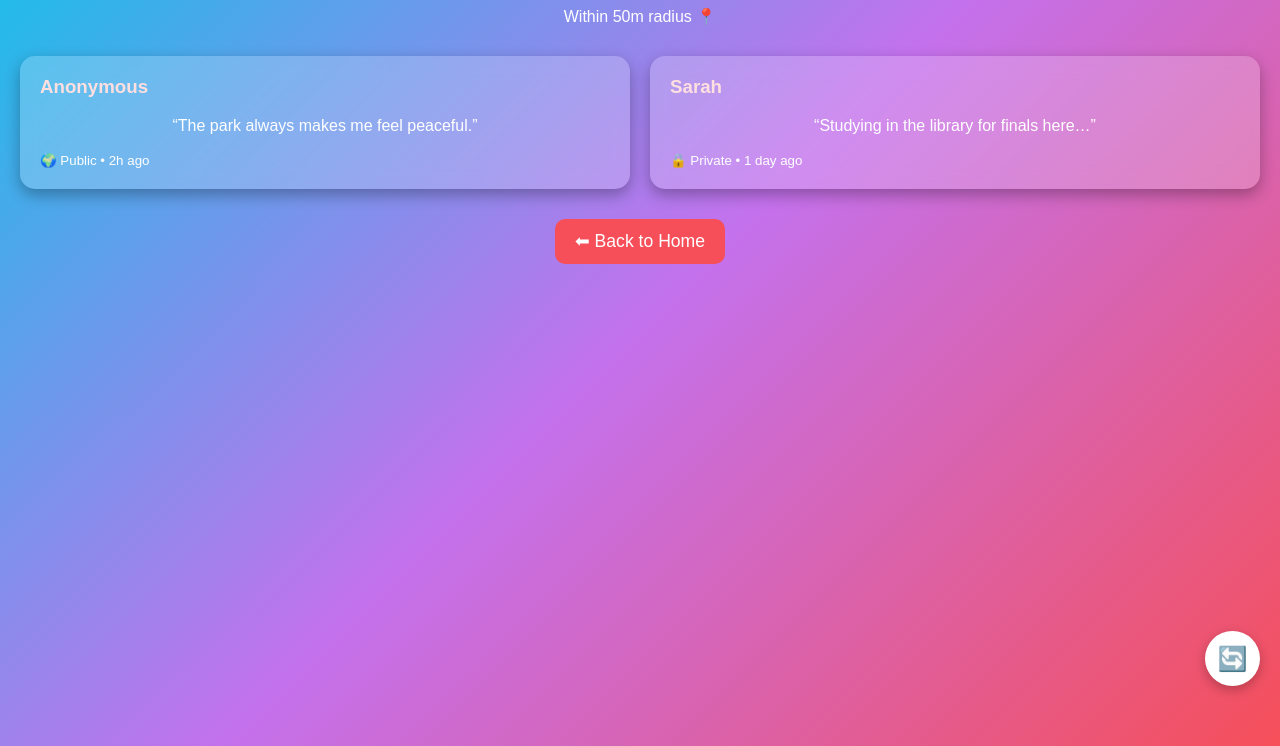
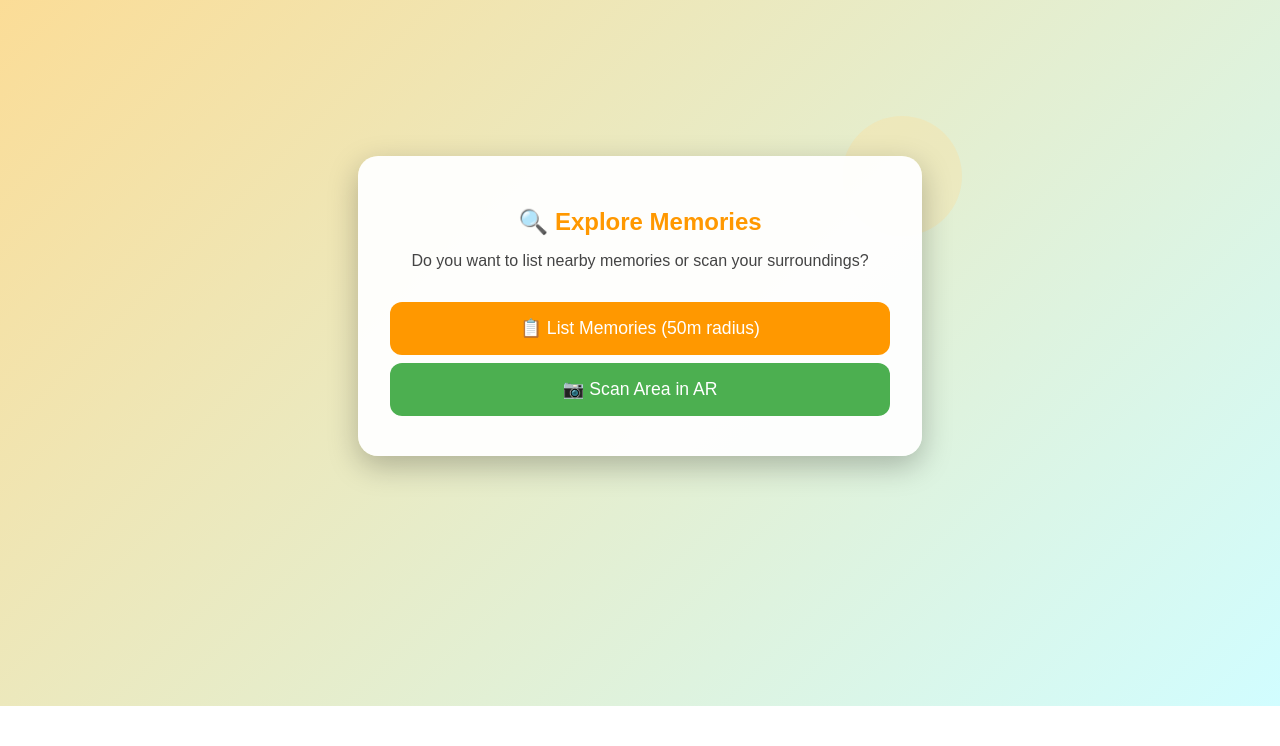
Before and after one commit to nrnjn-006/niranjan, a plain HTML site: page memoria/see-memories.html in a window 1280 px wide. Shown: the part 94-840 px from the top of the page. After the commit the page ends 800 px from the top, so only its background shows below. Drawn offline with Linux system fonts and the light colour scheme.

Commit message:
Update see-memories.html

```diff
--- a/memoria/see-memories.html
+++ b/memoria/see-memories.html
@@ -3,79 +3,70 @@
 <head>
   <meta charset="UTF-8">
   <meta name="viewport" content="width=device-width, initial-scale=1.0">
-  <title>See Memories | Memoria</title>
+  <title>See Memories</title>
   <style>
     body {
       margin: 0;
       font-family: 'Poppins', sans-serif;
-      background: linear-gradient(135deg, #12c2e9, #c471ed, #f64f59);
-      min-height: 100vh;
-      padding: 20px;
-      color: #fff;
+      background: linear-gradient(135deg, #fddb92, #d1fdff);
+      height: 100vh;
+      display: flex;
+      justify-content: center;
+      align-items: center;
     }
-    h1, p { text-align: center; }
-    .memories {
-      display: grid;
-      grid-template-columns: repeat(auto-fit, minmax(280px, 1fr));
-      gap: 20px;
-      margin-top: 30px;
+    .choice-container {
+      background: rgba(255,255,255,0.95);
+      border-radius: 20px;
+      padding: 2rem;
+      width: 90%;
+      max-width: 500px;
+      text-align: center;
+      box-shadow: 0 10px 30px rgba(0,0,0,0.25);
+      position: relative;
     }
-    .memory-card {
-      background: rgba(255,255,255,0.2);
-      padding: 20px;
-      border-radius: 15px;
-      backdrop-filter: blur(10px);
-      box-shadow: 0 6px 15px rgba(0,0,0,0.3);
+    .choice-container::before {
+      content: "";
+      position: absolute;
+      top: -40px;
+      right: -40px;
+      width: 120px;
+      height: 120px;
+      background: rgba(253,219,146,0.3);
+      border-radius: 50%;
+      z-index: -1;
     }
-    .memory-card h3 { margin-top: 0; color: #ffdfdf; }
-    .fab-container {
-      position: fixed;
-      bottom: 20px; right: 20px;
-      display: flex; flex-direction: column;
-      gap: 10px;
+    h2 {
+      color: #ff9800;
+      margin-bottom: 1rem;
     }
-    .fab {
-      width: 55px; height: 55px;
-      border-radius: 50%; border: none;
-      background: #fff; color: #f64f59;
-      font-size: 1.5rem;
-      box-shadow: 0 4px 12px rgba(0,0,0,0.25);
-      cursor: pointer;
+    p {
+      color: #444;
+      margin-bottom: 2rem;
     }
-    .back-btn {
+    button {
       display: block;
-      margin: 30px auto 0;
-      padding: 12px 20px;
-      border-radius: 10px;
+      width: 100%;
+      margin: 0.5rem 0;
+      padding: 1rem;
       border: none;
-      background: #f64f59;
-      color: white;
+      border-radius: 12px;
       font-size: 1.1rem;
       cursor: pointer;
+      color: white;
+      transition: 0.3s;
     }
-    .back-btn:hover { background: #d74449; }
+    .list-btn { background: #ff9800; }
+    .list-btn:hover { background: #e68900; }
+    .scan-btn { background: #4caf50; }
+    .scan-btn:hover { background: #388e3c; }
   </style>
 </head>
 <body>
-  <h1>✨ Memories Near You ✨</h1>
-  <p>Within 50m radius 📍</p>
-  <div class="memories">
-    <div class="memory-card">
-      <h3>Anonymous</h3>
-      <p>“The park always makes me feel peaceful.”</p>
-      <small>🌍 Public • 2h ago</small>
-    </div>
-    <div class="memory-card">
-      <h3>Sarah</h3>
-      <p>“Studying in the library for finals here…”</p>
-      <small>🔒 Private • 1 day ago</small>
-    </div>
-  </div>
-
-  <button class="back-btn" onclick="window.location.href='home.html'">⬅ Back to Home</button>
-
-  <div class="fab-container">
-    <button class="fab" onclick="window.location.reload()">🔄</button>
+  <div class="choice-container">
+    <h2>🔍 Explore Memories</h2>
+    <p>Do you want to list nearby memories or scan your surroundings?</p>
+    <button class="list-btn" onclick="window.location.href='see-memories-list.html'">📋 List Memories (50m radius)</button>
+    <button class="scan-btn" onclick="window.location.href='see-memories-ar.html'">📷 Scan Area in AR</button>
   </div>
 </body>
 </html>
```
